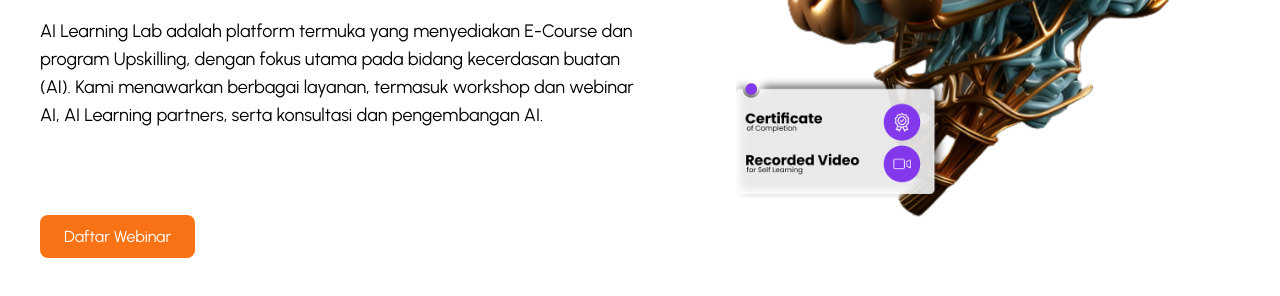
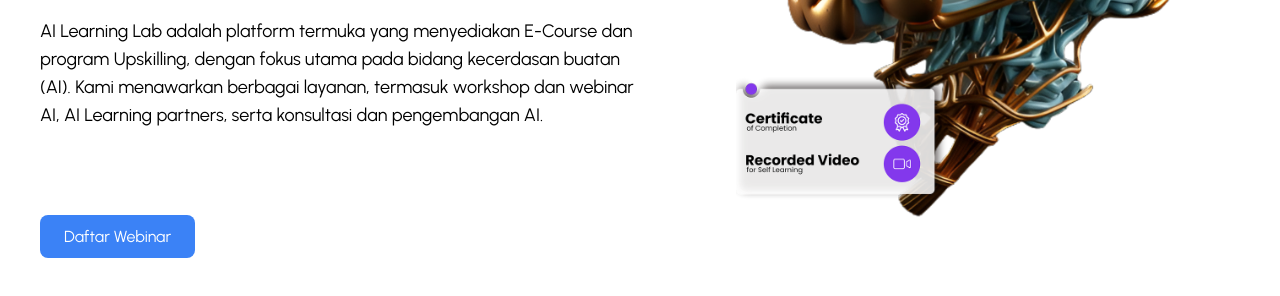
Before and after one commit to pradanayogaid/aiLearningLab, a plain HTML site: page index.html in a window 1280 px wide. Shown: the part 422-718 px from the top of the page. Drawn offline with nearby package versions, Linux system fonts and the light colour scheme.

Commit message:
prubaha baru

```diff
--- a/index.html
+++ b/index.html
@@ -38,10 +38,10 @@
       <h1 class="text-6xl md:text-5xl font-medium">LEARNING LAB INDONESIA</h1>
       <hr class="border-2 my-5">
       <p class="text-lg mb-24">AI Learning Lab adalah platform termuka yang menyediakan E-Course dan program Upskilling, dengan fokus utama pada bidang kecerdasan buatan (AI). Kami menawarkan berbagai layanan, termasuk workshop dan webinar AI, AI Learning partners, serta konsultasi dan pengembangan AI.</p>
-      <a href="#" class="bg-orange-500 text-white px-6 py-3 rounded-lg hover:bg-orange-600 transition duration-150 ease-in-out">Daftar Webinar</a>
+      <a href="#" class="bg-blue-500 text-white px-6 py-3 rounded-lg hover:bg-orange-600 transition duration-150 ease-in-out">Daftar Webinar</a>
     </div>
     <div class="w-1/2 md:w-[42%]">
       <img src="headerimg.png" alt="">
     </div>
-</body>
+  </body>
 </html>
```
Also changed, not shown: 1 other file.
